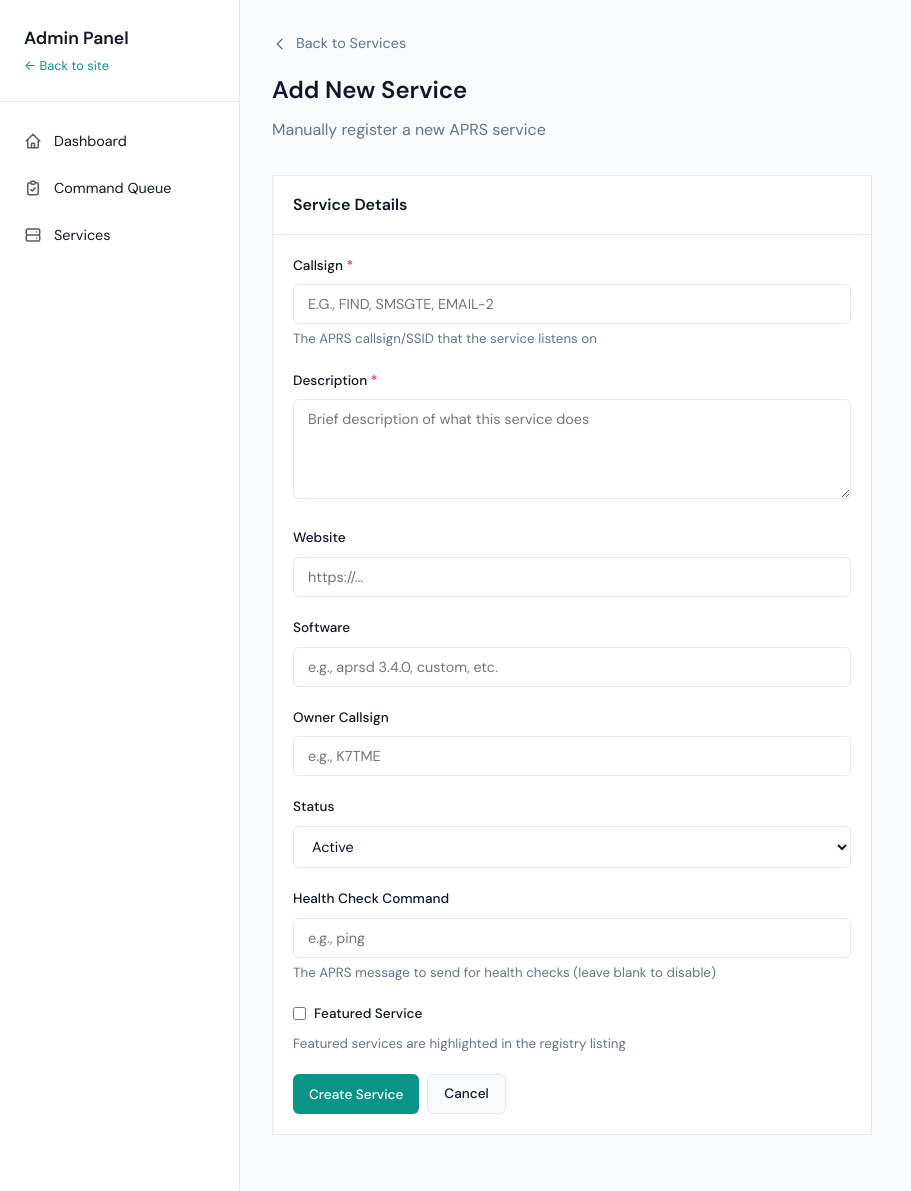
After one commit to hemna/aprs-service-registry, a Python web app: template aprs_service_registry/web/templates/admin/service_new.html in a window 1280 px wide. The commit adds this page. Shown: the whole page, without its empty margins (0-911 px from the left). Run offline with Jinja, Linux system fonts and the light colour scheme; the template is opened without the code that fills it, so the values that code supplies are empty.

Commit message:
feat: add FIND service and admin create-service UI
- Add GET/POST /admin/services/new for creating services from admin panel
- Add 'Add New Service' button to admin services list page
- Add 'seed' CLI command to register known services (FIND)
- FIND service: station lookup (last heard, IGate, speed, distance, grid)
- 5 new tests for admin create service endpoint

```diff
--- /dev/null
+++ b/aprs_service_registry/web/templates/admin/service_new.html
@@ -0,0 +1,98 @@
+{% extends "admin/base.html" %}
+
+{% block title %}Add New Service{% endblock %}
+
+{% block content %}
+<a href="/admin/services" class="admin-back">
+  <svg xmlns="http://www.w3.org/2000/svg" width="16" height="16" fill="none" viewBox="0 0 24 24" stroke="currentColor" stroke-width="2">
+    <path stroke-linecap="round" stroke-linejoin="round" d="M15 19l-7-7 7-7" />
+  </svg>
+  Back to Services
+</a>
+
+<div class="admin-header">
+  <h1>Add New Service</h1>
+  <p>Manually register a new APRS service</p>
+</div>
+
+{% if error %}
+<div style="background: rgba(220, 53, 69, 0.1); border: 1px solid rgba(220, 53, 69, 0.3); border-radius: var(--radius-md); padding: 1rem; margin-bottom: 1.5rem; color: #dc3545;">
+  {{ error }}
+</div>
+{% endif %}
+
+<div class="admin-card" style="max-width: 600px;">
+  <div class="admin-card-header">Service Details</div>
+  <div class="admin-card-body">
+    <form action="/admin/services/new" method="POST">
+      <div class="admin-form-group">
+        <label for="callsign">Callsign <span style="color: #dc3545;">*</span></label>
+        <input type="text" id="callsign" name="callsign" class="admin-input"
+               required placeholder="e.g., FIND, SMSGTE, EMAIL-2"
+               style="text-transform: uppercase;">
+        <small style="color: var(--text-muted); display: block; margin-top: 0.25rem;">
+          The APRS callsign/SSID that the service listens on
+        </small>
+      </div>
+
+      <div class="admin-form-group">
+        <label for="description">Description <span style="color: #dc3545;">*</span></label>
+        <textarea id="description" name="description" class="admin-textarea"
+                  required placeholder="Brief description of what this service does"></textarea>
+      </div>
+
+      <div class="admin-form-group">
+        <label for="service_website">Website</label>
+        <input type="url" id="service_website" name="service_website" class="admin-input"
+               placeholder="https://...">
+      </div>
+
+      <div class="admin-form-group">
+        <label for="software">Software</label>
+        <input type="text" id="software" name="software" class="admin-input"
+               placeholder="e.g., aprsd 3.4.0, custom, etc.">
+      </div>
+
+      <div class="admin-form-group">
+        <label for="callsign_owner">Owner Callsign</label>
+        <input type="text" id="callsign_owner" name="callsign_owner" class="admin-input"
+               placeholder="e.g., K7TME">
+      </div>
+
+      <div class="admin-form-group">
+        <label for="status">Status</label>
+        <select id="status" name="status" class="admin-select">
+          <option value="active">Active</option>
+          <option value="pending">Pending</option>
+          <option value="down">Down</option>
+        </select>
+      </div>
+
+      <div class="admin-form-group">
+        <label for="health_check_command">Health Check Command</label>
+        <input type="text" id="health_check_command" name="health_check_command" class="admin-input"
+               placeholder="e.g., ping">
+        <small style="color: var(--text-muted); display: block; margin-top: 0.25rem;">
+          The APRS message to send for health checks (leave blank to disable)
+        </small>
+      </div>
+
+      <div class="admin-form-group">
+        <label style="display: flex; align-items: center; gap: 0.5rem; cursor: pointer;">
+          <input type="checkbox" id="featured" name="featured" value="true"
+                 style="width: auto; margin: 0;">
+          Featured Service
+        </label>
+        <small style="color: var(--text-muted); display: block; margin-top: 0.25rem;">
+          Featured services are highlighted in the registry listing
+        </small>
+      </div>
+
+      <div class="admin-actions">
+        <button type="submit" class="admin-btn admin-btn-primary">Create Service</button>
+        <a href="/admin/services" class="admin-btn admin-btn-secondary">Cancel</a>
+      </div>
+    </form>
+  </div>
+</div>
+{% endblock %}
```
Also changed, not shown: aprs_service_registry/cli.py (+50 -0 lines), aprs_service_registry/main.py (+80 -0 lines), aprs_service_registry/web/templates/admin/services.html (+11 -3 lines), tests/test_api.py (+107 -0 lines), 1 other file.
